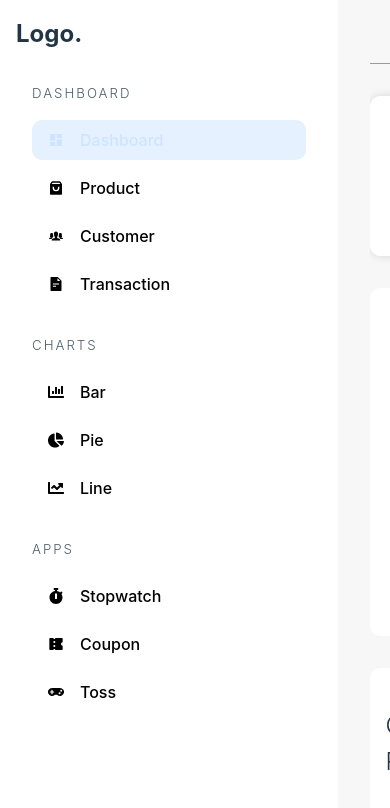
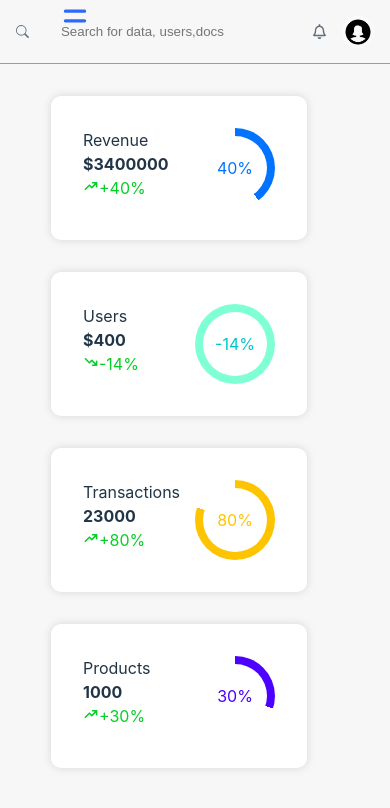
Before and after one commit to KiranGadhavi/Admin_dashboard, a React (Vite) app: page /admin/dashboard in a window 390 px wide. Shown: the top 808 px of the page. Built offline with nearby package versions, Linux system fonts and the light colour scheme.

Commit message:
add media queries for responsive and hamburger sidebar

```diff
--- a/src/App.tsx
+++ b/src/App.tsx
@@ -1,5 +1,5 @@
 //import { useState } from 'react'
-import { BrowserRouter as Router,Routes,Route } from 'react-router-dom'
+import { BrowserRouter as Router,Routes,Route, Link } from 'react-router-dom'
 import './styles/App.scss'
 import Loader from './components/Loader';
 import {Suspense, lazy} from 'react';
@@ -28,6 +28,8 @@
     <Router>
       <Suspense fallback={<Loader/>}>
       <Routes>
+       <Route path='/' element={<Link to="/admin/dashboard">
+         <button>Visit Dashboard</button></Link>}/>
         <Route path='/admin/dashboard' element={<Dashboard/>}/>
         <Route path='/admin/products' element={<Products/>}/>
         <Route path='/admin/customers' element={<Customers/>}/>
--- a/src/components/AdminSidebar.tsx
+++ b/src/components/AdminSidebar.tsx
@@ -4,16 +4,48 @@
 import {IoIosPeople} from "react-icons/io"
 import {AiFillFileText} from "react-icons/ai"
 import {FaChartBar, FaChartPie, FaChartLine, FaStopwatch, FaGamepad} from "react-icons/fa"
+import { useEffect, useState } from "react";
+import { HiMenuAlt4 } from "react-icons/hi";
 
 const AdminSidebar = () => {
     const location = useLocation()
+    const [showModal, setShowModal] = useState<boolean>(false);
+    const [phoneActive, setPhoneActive] =useState<boolean>(
+        window.innerWidth < 1100
+    );
+    const resizeHandler = ()=>{
+        setPhoneActive(window.innerWidth < 1100)
+    }
+    useEffect(()=>{
+        window.addEventListener("resize",resizeHandler)
+        return()=>{
+            window.removeEventListener("resize", resizeHandler);
+        }
+    },[])
   return (
-    <aside>
+   <>
+   {phoneActive && <button id="hamburger" onClick={()=> setShowModal(true)}>
+    <HiMenuAlt4/>
+    </button>}
+    <aside style={phoneActive?{
+
+         width: "20rem",
+         height: "100vh",
+         position: "fixed",
+         top: 0,
+         left:showModal ? 0 : "-20rem",
+         transition: "all 0.5s",
+    }:{} }>
         <h2>Logo.</h2>
         <DivOne location={location}/>
         <DivTwo location={location}/>
         <DivThree location={location}/>
+        {phoneActive &&
+        <button id="close-sidebar" onClick={()=> setShowModal(false)}>
+            Close
+        </button>}
     </aside>
+    </>
   )
 }
 const DivOne =({location}: {location:Location})=>(
@@ -62,7 +94,11 @@
         </ul>
         </div>
 )
-const DivThree =({location}: {location:Location})=>(
+const DivThree =({location,
+}: {
+    location:Location;
+
+})=>(
     <div>
         <h5>Apps</h5>
         <ul>
@@ -82,6 +118,7 @@
             location={location}/>
 
         </ul>
+
         </div>
 )
 interface LiProps{
--- a/src/components/Loader.tsx
+++ b/src/components/Loader.tsx
@@ -1,9 +1,11 @@
 
 const Loader = () => {
   return (
-    <div>
-      Loader...
-    </div>
+    <section className="loader">
+      <div>
+
+      </div>
+    </section>
   )
 }
 
--- a/src/styles/App.scss
+++ b/src/styles/App.scss
@@ -3,6 +3,7 @@
 @import "products";
 @import "chart";
 @import "dashboardapp";
+@import "mediaQuery";
 
 *{
   margin: 0;
@@ -134,3 +135,51 @@
     }
   }
 }
+
+#hamburger{
+  display: grid;
+  place-items: center;
+  @include Square(3rem);
+  border:none;
+  outline: none;
+  cursor: pointer;
+  color: rgba(44, 104, 255);
+  position: fixed;
+  top: -19px;
+  left: 1.3rem;
+  font-size: 2rem;
+  background-color: transparent;
+  border-radius: 50%;
+  z-index: 1;
+}
+#close-sidebar{
+  width: 80%;
+  margin: 1rem auto;
+  display: block;
+  padding: 0.75rem;
+  border: none;
+  outline: none;
+  cursor: pointer;
+  background-color: rgb(168,2,2);
+  color: white;
+  border-radius: 10px;
+}
+.loader{
+  width: 100%;
+  height: 100vh;
+  @include flex;
+  > div{
+  @include Square(10rem);
+  border-radius: 50%;
+  border-top: 1rem solid rgb(43, 43, 43);
+  border-left: 1rem solid rgb(43, 43, 43);
+  border-bottom: 1rem solid white;
+  border-right: 1rem solid white;
+  animation: loading-animation 0.5s linear infinite;
+}
+}
+@keyframes loading-animation{
+  to{
+    transform: rotateZ(360deg);
+  }
+}
--- a/src/styles/_chart.scss
+++ b/src/styles/_chart.scss
@@ -5,6 +5,7 @@
     >h1{
         font-size: 2.1rem ;
         margin: 0 0 5rem 2rem;
+        text-align: center;
     }
     > section{
         width: 80%;
--- a/src/styles/_dashboard.scss
+++ b/src/styles/_dashboard.scss
@@ -22,7 +22,7 @@
 }
 .widgetContainer{
     @include flex(row, space-between, stretch, 2rem);
-    padding: 2rem 2rem 2rem 0;
+        padding: 2rem 2rem 2rem 0;
     .widget{
         width:16rem;
         background-color: white;
--- /dev/null
+++ b/src/styles/_mediaQuery.scss
@@ -0,0 +1,61 @@
+@media screen and (width<= 1200px) {
+    .adminContainer{
+        overflow: auto;
+    }
+    .dashboard{
+        .widgetContainer,.graphContainer,.transactionContainer{
+            justify-content: center;
+            flex-wrap: wrap;
+        }
+        .graphContainer{
+           padding: 2rem;
+        }
+        .transactionContainer{
+            padding: 2rem;
+            height: unset;
+        }
+
+    }
+    .product-management{
+        padding: 2rem;
+    }
+
+}
+@media screen and (width<= 1100px) {
+    .adminContainer{
+       grid-template-columns: 1fr
+       !important;
+    }
+}
+@media screen and (width<= 600px) {
+    .product-management{
+        flex-direction: column;
+        align-items: center;
+        padding: 0;
+        >section{
+            max-width: 400px;
+        }
+    }
+    .chart-container{
+        padding: 0;
+        >h1{
+            margin: 0;
+            text-align: center;
+        }
+    > section{
+        margin: 8rem auto;
+
+    }
+    }
+    .dashboard-app-container > section{
+.coupon-form,.stopwatch{
+display: flex;
+flex-direction: column;
+}
+.stopwatch{
+    align-items: center;
+
+}
+
+    }
+}
```
